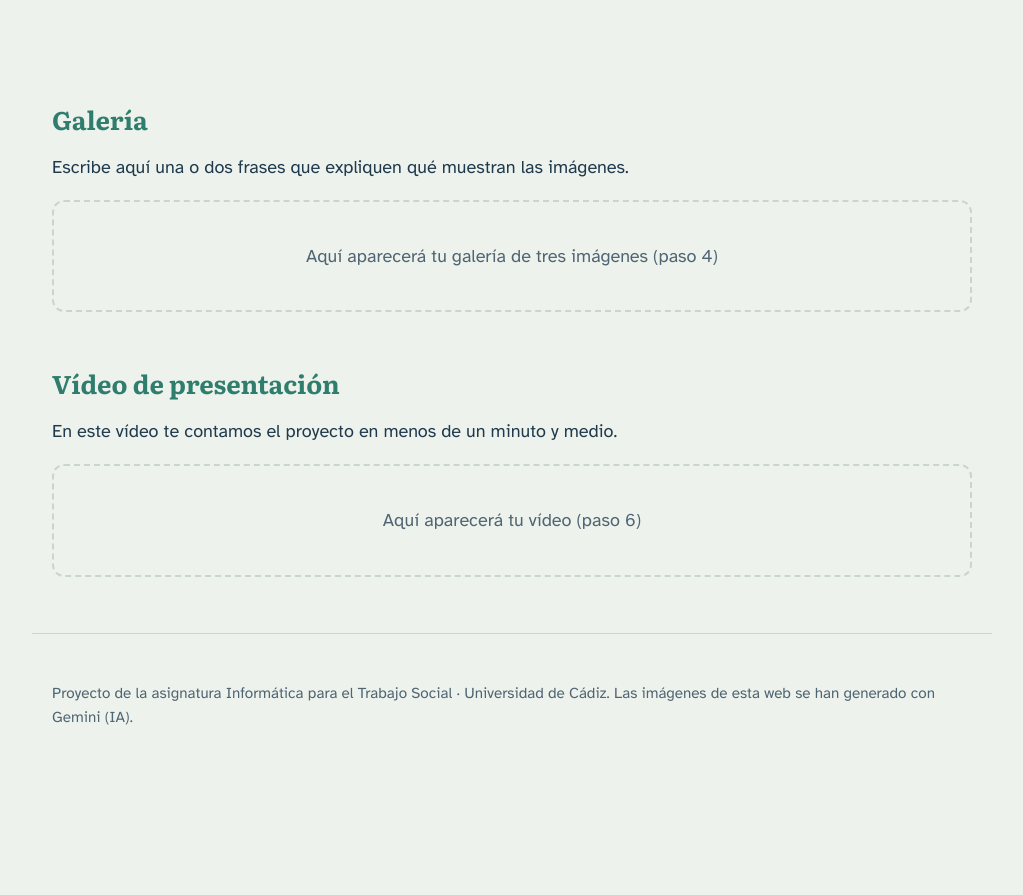
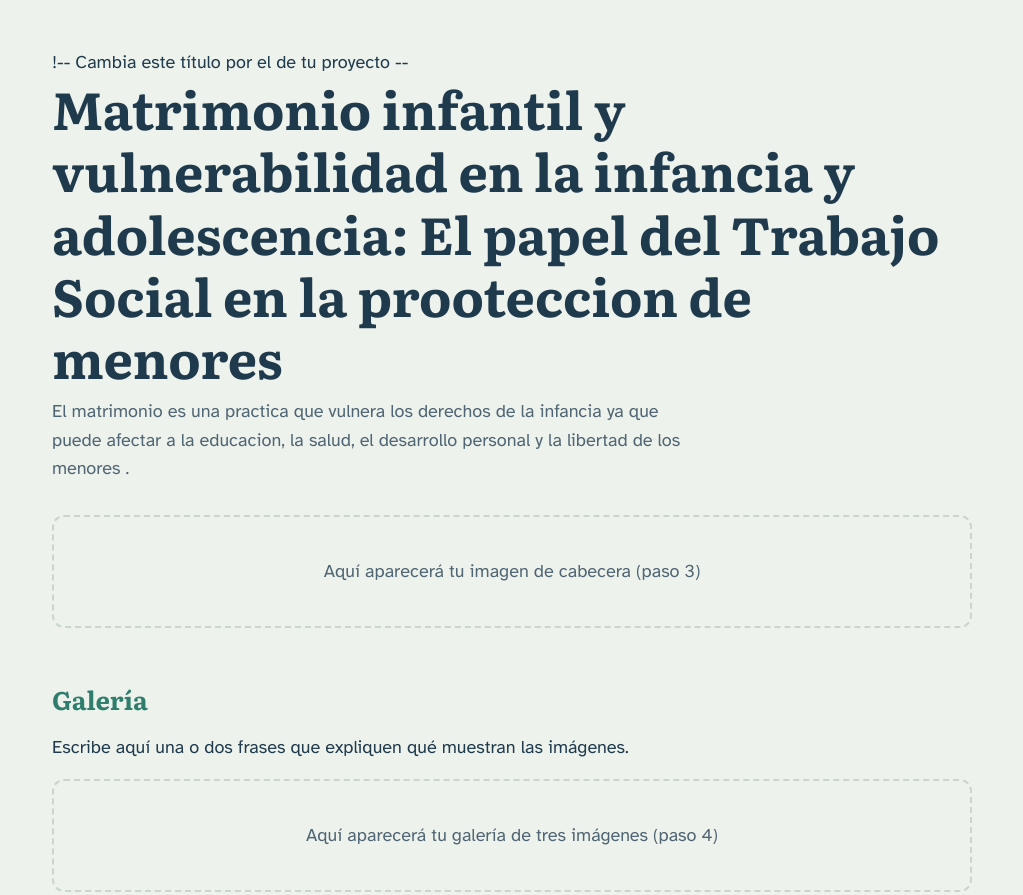
Before and after one commit to MercedesTriano/pr-ctica-imagenes-video, a plain HTML site: page index.html in a window 1280 px wide. Shown: the top 895 px of the page, without its empty margins (128-1151 px from the left). Before the commit the page ends 800 px from the top, so only its background shows below. Drawn offline with Linux system fonts and the light colour scheme.

Commit message:
tituleeeeee

```diff
--- a/index.html
+++ b/index.html
@@ -143,8 +143,8 @@
 <body>
 
   <header>
-    <!-- Cambia este título por el de tu proyecto --
-    <h1> Matrimonio infantil y vulnerabilidad en la infancia y adolescencia: El papel del Trabajo Social en la prooteccion de menores
+    !-- Cambia este título por el de tu proyecto --
+    <h1>Matrimonio infantil y vulnerabilidad en la infancia y adolescencia: El papel del Trabajo Social en la prooteccion de menores</h1>
     <p class="subtitulo"> El matrimonio es una practica que vulnera los derechos de la infancia ya que puede afectar a la educacion, la salud, el desarrollo personal y la libertad de los menores .</p>
 
     <div class="zona" data-aviso="Aquí aparecerá tu imagen de cabecera (paso 3)">
```
